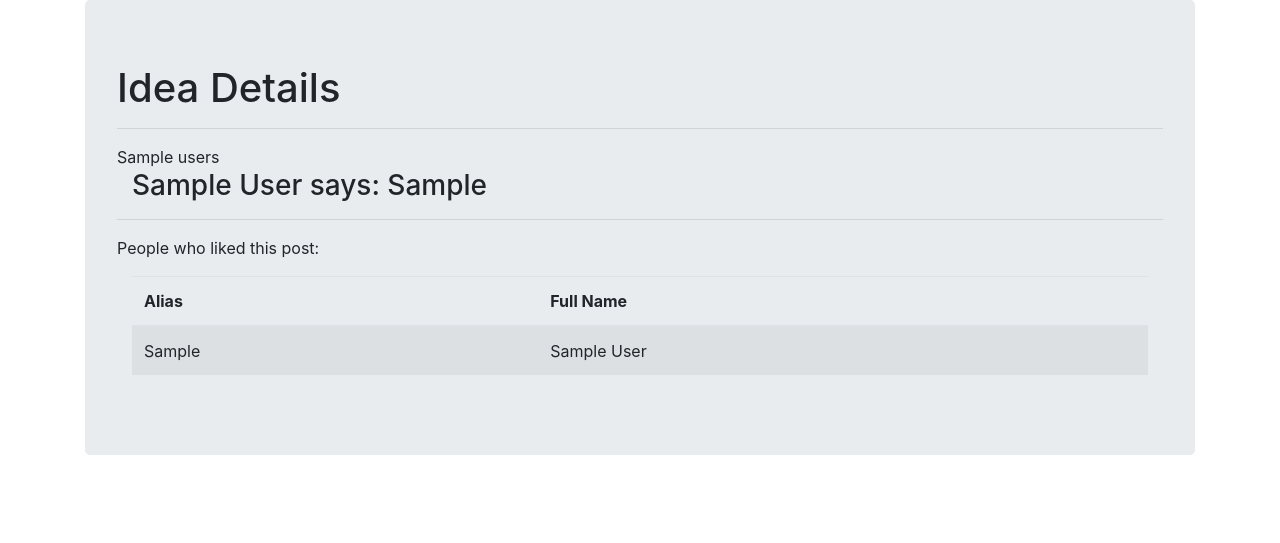
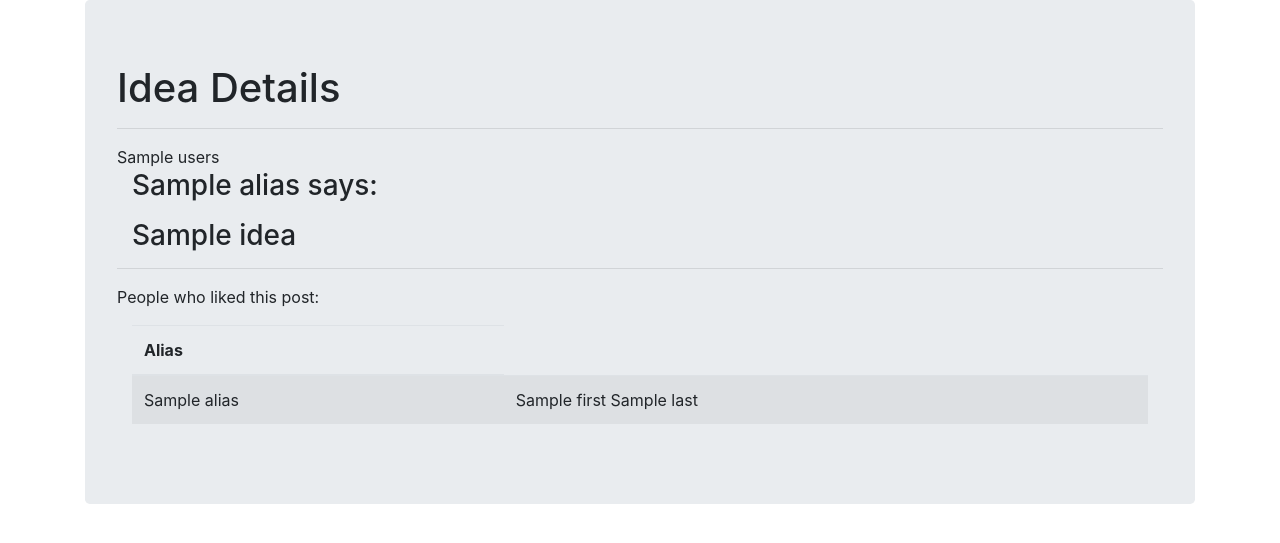
Before and after one commit to codingdojo-projects-algos-06-19/algos_final, a Flask app: template git_project_assignment/templates/view_post.html in a window 1280 px wide. Shown: the part 56-599 px from the top of the page. Run offline with Flask 2, Linux system fonts and the light colour scheme; the template is opened without the code that fills it: most values are stand-ins (such as "Sample title", 1, 10 or a date in 2020); some libraries are stand-ins or nearby versions.

```diff
--- a/git_project_assignment/server.py
+++ b/git_project_assignment/server.py
@@ -405,12 +405,17 @@ def view_author(id):
 @app.route('/posts/<id>/view_post', methods=['POST'])
 def view_post_info(id):
     mysql = connectToMySQL('great_ideas')
-    query = "SELECT alias FROM users WHERE id IN (SELECT user_id FROM ideas WHERE id = %(_id)s;"
-    data = {"_id": id}
+    query = "SELECT alias AS alias FROM users WHERE id IN (SELECT user_id FROM ideas WHERE id = %(_id)s);"
+    data = {"_id": request.form['person_liked']}
     author= mysql.query_db(query, data)
 
+    print(author)
+    print("*" * 80)
+
+
+
     mysql2 = connectToMySQL('great_ideas')
-    query2 = "SELECT idea_content FROM ideas WHERE id = %(_id)s;"
+    query2 = "SELECT idea_content AS idea FROM ideas WHERE id = %(_id)s;"
     data2 = {"_id": id}
     idea_piece = mysql2.query_db(query2, data2)
 
@@ -421,13 +426,16 @@ def view_post_info(id):
     # query2 = "SELECT"
 
     mysql3 = connectToMySQL('great_ideas')
-    query3 = "SELECT user_id AS users FROM likes WHERE idea_id = %(_id)s;"
+    # query3 = "SELECT user_id AS users FROM likes WHERE idea_id = %(_id)s;"
+    query3= "SELECT alias AS alias, first_name AS first, last_name AS last FROM users WHERE users.id in (SELECT user_id FROM likes WHERE idea_id = 3);"
     data3 = {"_id": id}
     users_by_id = mysql3.query_db(query3, data3)
 
 
     for i in users_by_id:
-        print(i['users'])
+        print(i['alias'])
+        print(i['first'])
+        print(i['last'])
         print("*" * 80)
 
     return render_template('view_post.html', author=author, idea_piece=idea_piece, userz = users_by_id)
--- a/git_project_assignment/templates/view_post.html
+++ b/git_project_assignment/templates/view_post.html
@@ -44,7 +44,7 @@
 
 
             <div class="container">
-                <h3><p>{{author}} says: {{idea_piece}}</p></h3>
+                <h3><p>{%for i in author%} {{i['alias']}} {% endfor %} says:</p> <p>{% for i in idea_piece %} {{i['idea']}} {% endfor %}</p></h3>
             </div>
             <hr>
             <p>People who liked this post:</p>
@@ -53,14 +53,14 @@
                         <thead>
                             <tr>
                                 <th scope="col">Alias</th>
-                                <th scope="col">Full Name</th>
+                               {# <th scope="col">Full Name</th> #}
                             </tr>
                         </thead>
                         <tbody>
                             {% for i in userz %}
                             <tr>
-                                <td>{{i['users.alias']}}</td>
-                                <td>{{i['users.first_name']}} {{i['users.last_name']}}</td>
+                                <td>{{i['alias']}}</td>
+                                <td>{{i['first']}} {{i['last']}}</td>
                             </tr>
                             {% endfor %}
                         </tbody>
```
